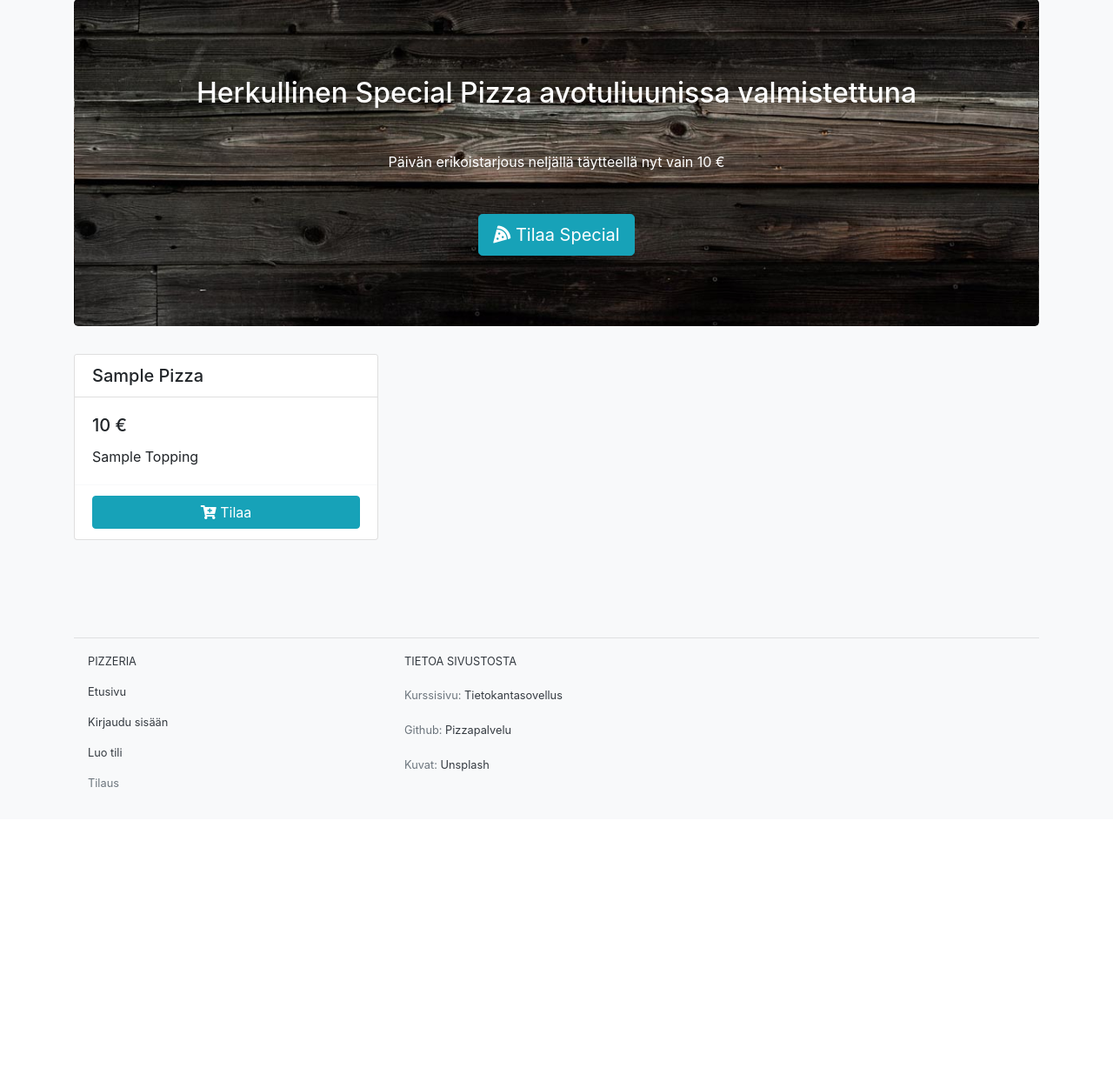
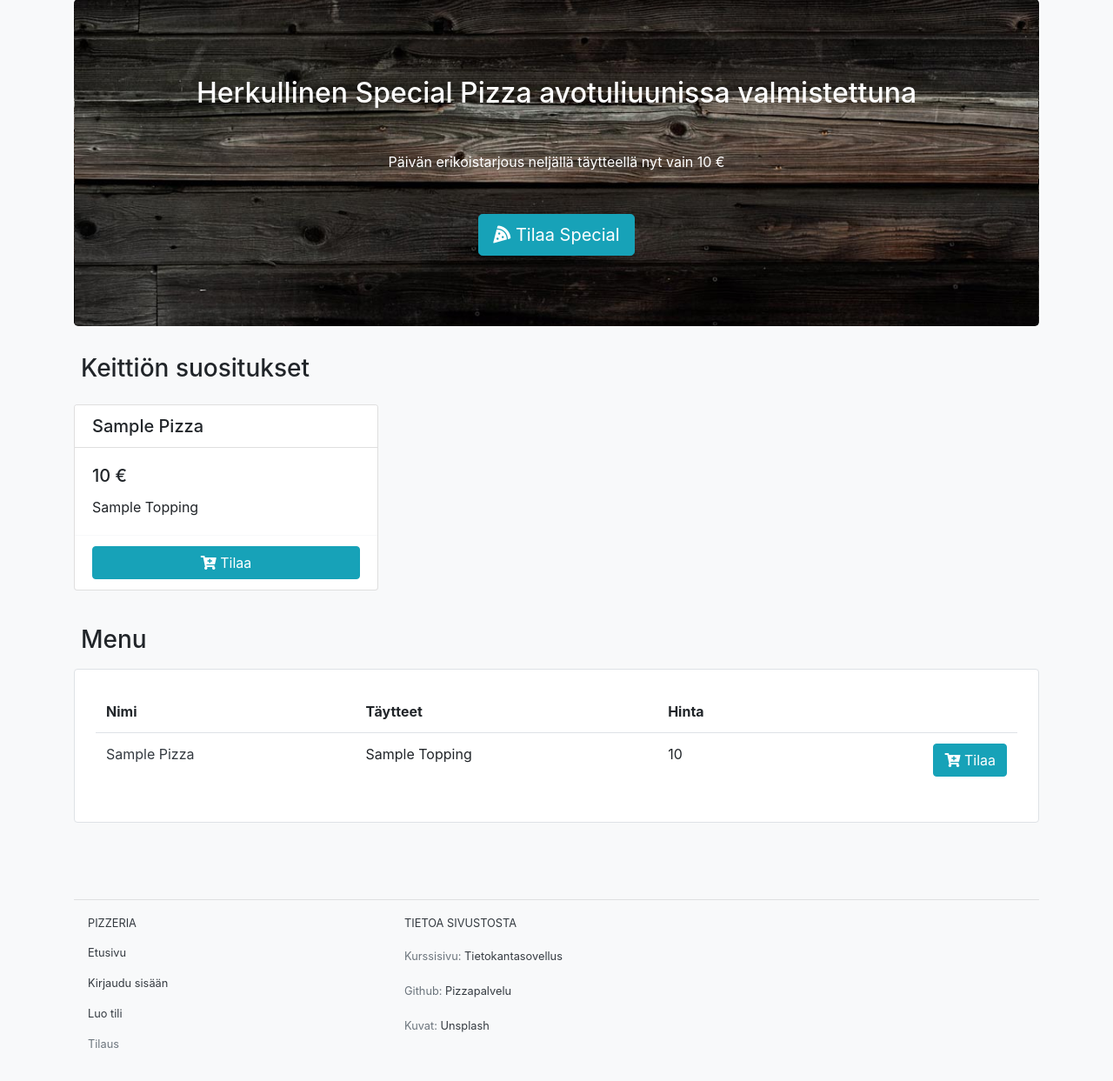
Before and after one commit to juissijohtaja/Pizzapalvelu, a Flask app: page / in a window 1280 px wide. Shown: the part 105-1348 px from the top of the page at 87% size. Before the commit the page ends 1010 px from the top, so only its background shows below. Run offline with Flask 2, Linux system fonts and the light colour scheme; tables that the repository leaves empty hold one stand-in row (values such as "Sample post"); some libraries are stand-ins or nearby versions; some web fonts are replaced.

Commit message:
menu added

```diff
--- a/application/templates/index.html
+++ b/application/templates/index.html
@@ -10,8 +10,9 @@
       </div>
     </div>
   </div>
+  <h3 class="my-4 pl-2">Keittiön suositukset</h3>
   <div class="row row-cols-1 row-cols-md-3">
-      {% for pizza in pizzas %}
+    {% for pizza in pizzasRecommended %}
     <div class="col mb-4">
       <div class="card h-100">
         <h5 class="card-header text-capitalize bg-white">{{ pizza.name }}</h5>
@@ -30,8 +31,6 @@
     </div>
     {% endfor %}
   </div>
-  </div>
-
   {% if pineapplePizzas %}
     <div class="overflow-hidden my-3 text-center">
       <div class="d-md-flex flex-md-equal w-100 my-md-3">
@@ -48,12 +47,10 @@
                   {% endfor %}
               </div>
           </div>
-
         </div>
       </div>
     </div>
   {% endif %}
-
   {% if chiliPizzas %}
     <div class="overflow-hidden my-3 text-center">
       <div class="d-md-flex flex-md-equal w-100 my-md-3">
@@ -74,5 +71,37 @@
       </div>
     </div>
   {% endif %}
-
+  <div class="row">
+    <div class="col-auto mr-auto">
+      <h3 class="my-3 pl-2">Menu</h3>
+    </div>
+  </div>
+  <div class="row bg-white p-4 m-0 rounded border">
+    <div class="table-responsive">
+      <table class="table table-borderless text-capitalize">
+        <thead>
+          <tr>
+            <th>Nimi</th>
+            <th>Täytteet</th>
+            <th>Hinta</th>
+            <th></th>
+          </tr>
+        </thead>
+        {% for pizza in pizzas %}
+          <tr class="border-top">
+            <td><a class="text-dark" title="{{ pizza.name }}" href="{{ url_for('orders_form', pizza_id=pizza.id) }}">{{ pizza.name }}</a></td>
+            <td>
+              {% for topping in pizza.toppings %}
+                {{ topping.name }}{% if not topping == pizza.toppings[-1] %}, {% endif %}
+              {% endfor %}
+            </td>
+            <td>{{ pizza.price }}</td>
+            <td class="text-right">
+              <a class="btn btn-info" href="{{ url_for('orders_form', pizza_id=pizza.id) }}" role="button"><i class="fas fa-cart-plus"></i> Tilaa</a>
+            </td>
+          </tr>
+        {% endfor %}
+      </table>
+    </div>
+  </div>
 {% endblock %}
--- a/application/views.py
+++ b/application/views.py
@@ -2,12 +2,15 @@ from application import app, db
 from flask import redirect, render_template, request, url_for
 from application.pizzas.models import Pizza
 from application.toppings.models import Topping
+from itertools import islice
 
 from application.pizzatoppings.models import PizzaTopping
 
 @app.route("/", methods=["GET"])
 def index():
     pizzas = Pizza.query.all()
+    pizzasRecommended = islice(pizzas, 3)
+    pizzas.sort(key=lambda x: x.price)
     pwp = Pizza.find_pizzas_with_pineapple()
     pwc = Pizza.find_pizzas_with_chili()
-    return render_template("index.html", pizzas = pizzas, pineapplePizzas = pwp, chiliPizzas = pwc)
+    return render_template("index.html", pizzas = pizzas, pizzasRecommended = pizzasRecommended, pineapplePizzas = pwp, chiliPizzas = pwc)
```
Lines whose indentation alone changed are shown as unchanged.
